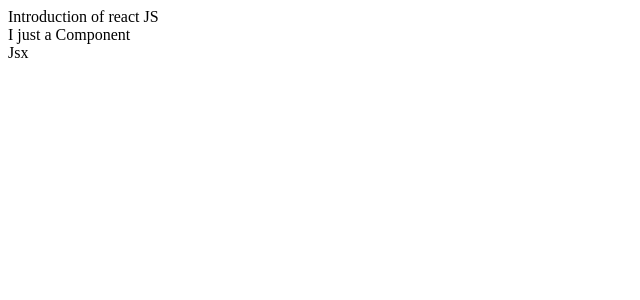
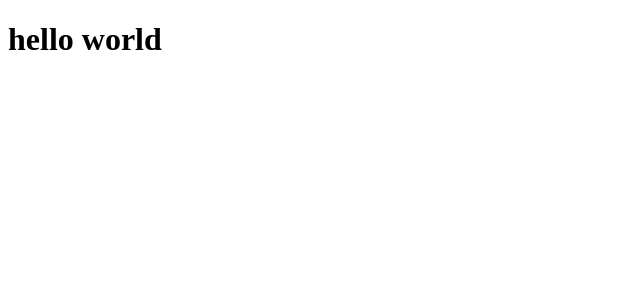
Before and after one commit to raizocoder/React_Concepts, a React app: page / in a window 1280 px wide. Shown: the top 300 px of the page, without its empty margins (0-640 px from the left). Built offline with nearby package versions, Linux system fonts and the light colour scheme; the HTML template or start-up script is replaced by a standard one.

Commit message:
props and react internals

```diff
--- a/src/3React_internals/Internals.jsx
+++ b/src/3React_internals/Internals.jsx
@@ -42,6 +42,11 @@
 
 
 // Describe UI → Find changes → Schedule work → Commit DOM → Handle events
+
+// Short answer (the fact)
+
+// React does NOT compare the Real DOM with the Virtual DOM.
+// React compares the old Fiber tree with the new Fiber tree.
 
 // +++All React Internals+++
 
--- a/src/App.jsx
+++ b/src/App.jsx
@@ -1,13 +1,11 @@
 import React from "react";
-import Intro_react from "./0Introduction/Intro_react";
-import Component from "./1Component/Component";
-import Jsx from "./2Jsx/Jsx";
+// import Intro_react from "./0Introduction/Intro_react";
+// import Component from "./1Component/Component";
+// import Jsx from "./2Jsx/Jsx";
 const App = () => {
   return (
     <>
-    <Intro_react/>
-    <Component/>
-    <Jsx/>
+      <h1>hello world</h1>
     </>
   );
 };
```
Also changed, not shown: src/4Props/Props.jsx (added, +150 -0 lines).
